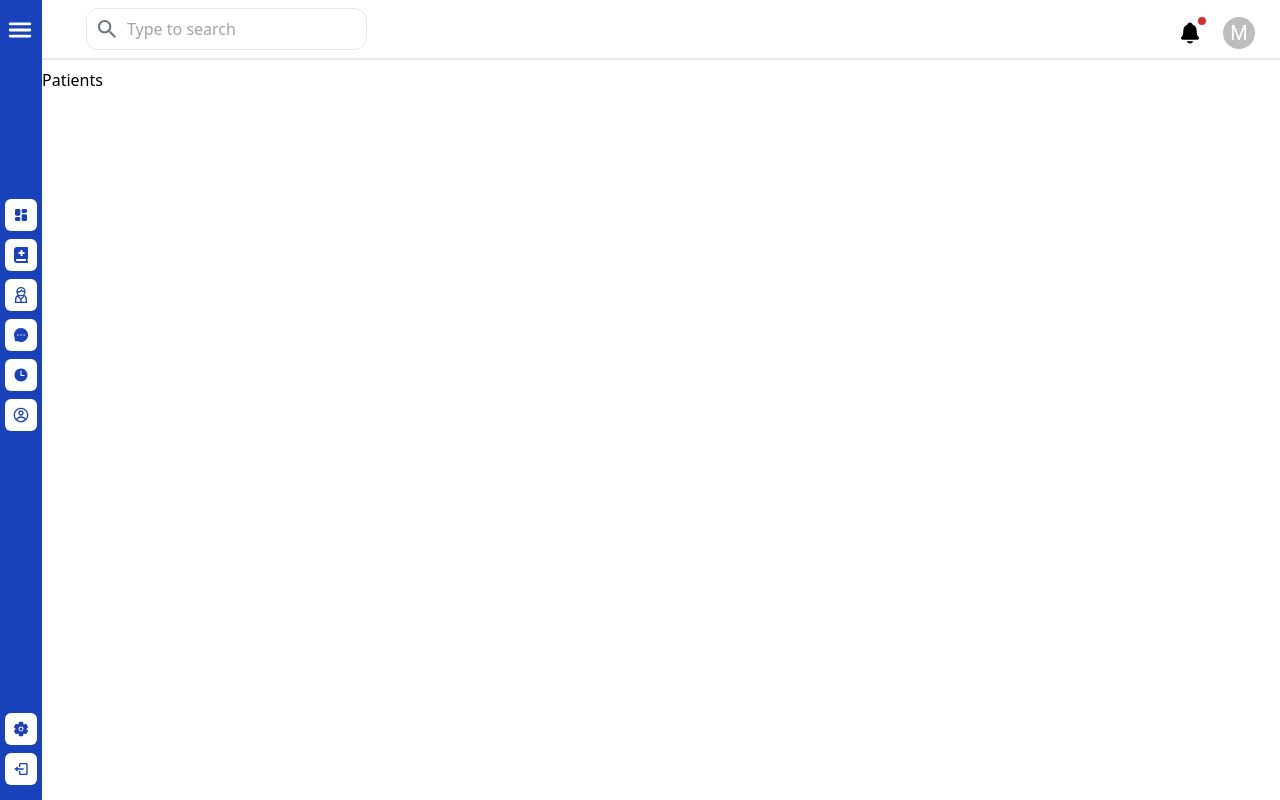
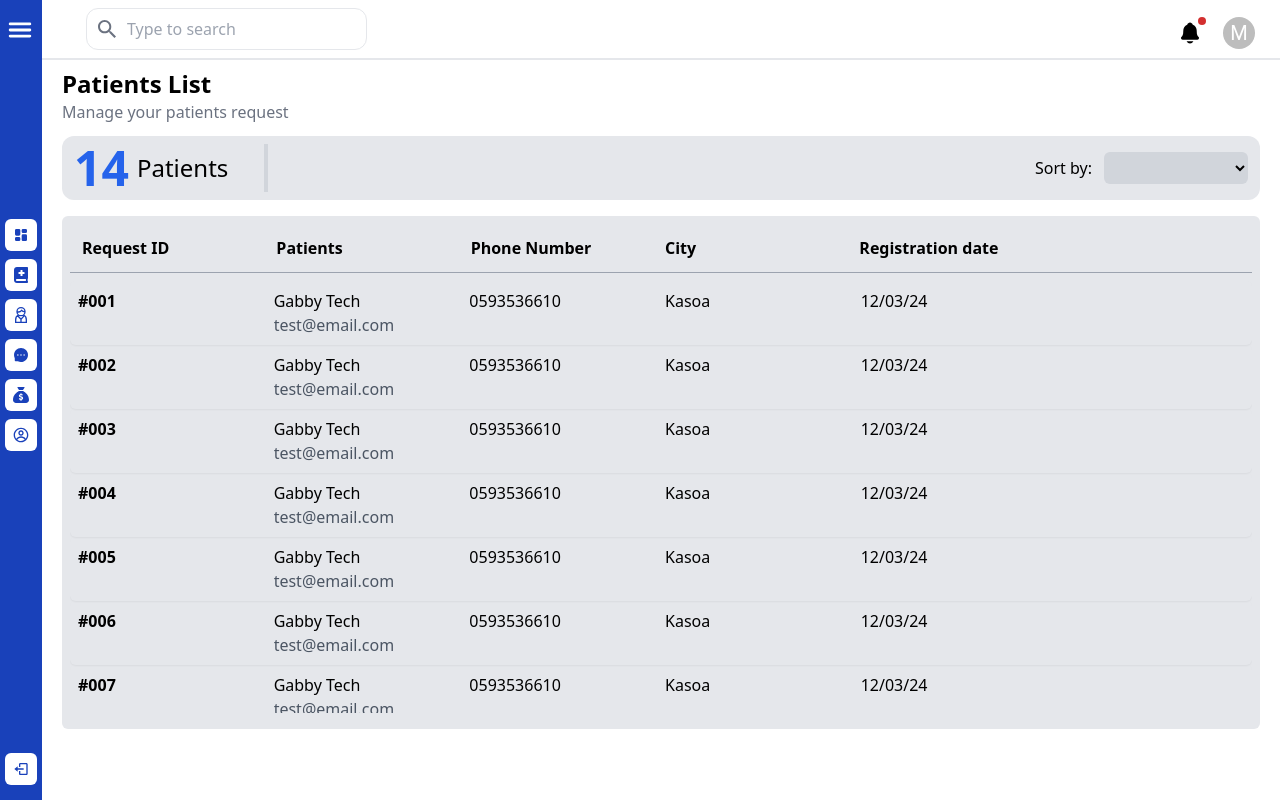
Before and after one commit to Knuth-DeVs/frontend-blugle, a React (Vite) app: page /doctor/patients in a window 1280 px wide. Built offline with nearby package versions, Linux system fonts and the light colour scheme.

Commit message:
feat(Dashboard): Complete the patient's section of the doctors dashboard

```diff
--- a/src/components/Dashboard/Doctor/Dashboard.tsx
+++ b/src/components/Dashboard/Doctor/Dashboard.tsx
@@ -46,7 +46,7 @@ const Dashboard = () => {
             <p>Location</p>
             <p>Status</p>
         </div>
-        <div className="overflow-y-auto h-[195px] lg:h-[230px] scrollbar">
+        <div className="overflow-y-auto h-[195px] lg:h-[230px]">
         {
                 request.map((item, id) => {
                     return(
--- a/src/components/Dashboard/Doctor/DocAppointment.tsx
+++ b/src/components/Dashboard/Doctor/DocAppointment.tsx
@@ -27,7 +27,7 @@ const Appointment: React.FC = () => {
         {
           data.map((item, id) => {
             return(
-              <div key={id} className='grid grid-cols-7 gap-2 mx-2 md:mx-6 md:p-3 border my-2 rounded-md shadow-sm'>
+              <div key={id} className='grid grid-cols-7 gap-2 mx-2 md:mx-6 md:p-3 border my-2 rounded-md shadow-sm bg-gray-200'>
                 <p className='font-bold'>#{item.id}</p>
                 <div>
                   <p>{item.name}</p>
--- a/src/components/Dashboard/Doctor/Patients.tsx
+++ b/src/components/Dashboard/Doctor/Patients.tsx
@@ -1,9 +1,68 @@
 import React from 'react'
 
+
+const data = [
+  {id: "001", name: "Gabby Tech", email: "test@email.com", contact: "0593536610", location: "Kasoa", regDate: "12/03/24"},
+  {id: "002", name: "Gabby Tech", email: "test@email.com", contact: "0593536610", location: "Kasoa", regDate: "12/03/24"},
+  {id: "003", name: "Gabby Tech", email: "test@email.com", contact: "0593536610", location: "Kasoa", regDate: "12/03/24"},
+  {id: "004", name: "Gabby Tech", email: "test@email.com", contact: "0593536610", location: "Kasoa", regDate: "12/03/24"},
+  {id: "005", name: "Gabby Tech", email: "test@email.com", contact: "0593536610", location: "Kasoa", regDate: "12/03/24"},
+  {id: "006", name: "Gabby Tech", email: "test@email.com", contact: "0593536610", location: "Kasoa", regDate: "12/03/24"},
+  {id: "007", name: "Gabby Tech", email: "test@email.com", contact: "0593536610", location: "Kasoa", regDate: "12/03/24"},
+  {id: "008", name: "Gabby Tech", email: "test@email.com", contact: "0593536610", location: "Kasoa", regDate: "12/03/24"},
+  {id: "009", name: "Gabby Tech", email: "test@email.com", contact: "0593536610", location: "Kasoa", regDate: "12/03/24"},
+]
 const Patients: React.FC = () => {
   return (
-    <div className='flex flex-row'>
-        Patients
+    <div className='mx-5'>
+        <div className=''>
+          <p className='text-2xl font-bold'>Patients List</p>
+          <p className='text-gray-500'>Manage your patients request</p>
+        </div>
+        <div className='bg-gray-200 rounded-xl h-16 my-3 flex items-center justify-between px-3'>
+          <div className='flex items-center gap-2'>
+            <p className='text-5xl text-blue-600 font-bold'>14</p>
+            <p className='text-2xl'>Patients</p>
+            <div className='h-12 w-1 bg-gray-300 ml-7'/>
+          </div>
+          <div className='flex items-center gap-3'>
+            <label htmlFor="sort">Sort by:</label>
+            <select name="sort" id="" className='bg-gray-300 w-36 rounded-md h-8 outline-none'>
+              <option value="name"></option>
+              <option value="name">Patient ID</option>
+              <option value="name">City</option>
+              <option value="name">Name</option>
+            </select>
+          </div>
+        </div>
+        <div className='mt-4 bg-gray-200 p-2 rounded-md'>
+          <div className='grid grid-cols-6 gap-2 p-3 font-semibold border-b border-gray-400'>
+            <p>Request ID</p>
+            <p>Patients</p>
+            <p>Phone Number</p>
+            <p>City</p>
+            <p>Registration date</p>
+          </div>
+          <div className='my-2 overflow-y-auto h-[54vh]'>
+        {
+          data.map((item, id) => {
+            return(
+              <div key={id} className='grid grid-cols-6 gap-2 p-2 rounded-md shadow-sm'>
+                <p className='font-bold'>#{item.id}</p>
+                <div>
+                  <p>{item.name}</p>
+                  <p className='text-gray-600'>{item.email}</p>
+                </div>
+                <p>{item.contact}</p>
+                <p>{item.location}</p>
+                <p>{item.regDate}</p>
+                <div></div>
+              </div>
+            )
+          })
+        }
+      </div>
+        </div>
     </div>
   )
 }
--- a/src/components/Dashboard/Drawer.tsx
+++ b/src/components/Dashboard/Drawer.tsx
@@ -1,5 +1,5 @@
 import { useState } from 'react'
-import { IoMenu, IoSettings, IoTimeSharp } from "react-icons/io5";
+import { IoMenu } from "react-icons/io5";
 import { TbLayoutDashboardFilled } from 'react-icons/tb';
 import { FaBookMedical } from 'react-icons/fa';
 import { GrUserManager } from 'react-icons/gr';
@@ -7,6 +7,7 @@ import { AiFillMessage } from 'react-icons/ai';
 import { CgProfile } from 'react-icons/cg';
 import { BiLogOut } from 'react-icons/bi';
 import { Link } from 'react-router-dom';
+import { FaSackDollar } from 'react-icons/fa6';
 
 
 const Sidebar = () => {
@@ -46,8 +47,8 @@ const Sidebar = () => {
             </Link>
             <Link to="/doctor/schedule">
               <div className="bg-white px-2 py-2 rounded-md text-navlinks active:bg-navlinks active:text-white cursor-pointer flex items-center gap-2">
-                <IoTimeSharp />
-                {extend ? <p className='hidden md:block'>Schedule</p> : null}
+                <FaSackDollar />
+                {extend ? <p className='hidden md:block'>Payments</p> : null}
               </div>
             </Link>
             <Link to="/doctor/profile">
@@ -59,10 +60,6 @@ const Sidebar = () => {
           </div>
           </div>
           <div className='flex flex-col items-center gap-2'>
-              <div className="bg-white px-2 py-2 rounded-md text-navlinks active:bg-navlinks active:text-white cursor-pointer flex items-center gap-2">
-                <IoSettings />
-                {extend ? <p className='hidden md:block'>Settings</p> : null}
-              </div>
               <Link to="/login">
                 <div className="bg-white px-2 py-2 rounded-md text-navlinks active:bg-navlinks active:text-white cursor-pointer flex items-center gap-2">
                   <BiLogOut />
--- a/src/components/Sign Up/SignupDisplay.tsx
+++ b/src/components/Sign Up/SignupDisplay.tsx
@@ -3,7 +3,7 @@ import Cartoon from '../../assets/cartton2.png'
 
 const SignupDisplay: React.FC = () => {
   return (
-    <div className='bg-[rgb(49,111,246)] h-full w-[550px] rounded-tl-3xl rounded-bl-3xl '>
+    <div className='bg-[rgb(49,111,246)] h-[100vh] w-[550px] rounded-tl-3xl rounded-bl-3xl '>
         <div className='text-center pt-6'>
             <h2 className='text-3xl font-bold text-white'>SIGN UP</h2>
             <h2 className='text-lg text-white'>Please provide your credentials</h2>
--- a/src/pages/SignUp.tsx
+++ b/src/pages/SignUp.tsx
@@ -7,6 +7,8 @@ const SignUp: React.FC = () => {
   useEffect(()=> {
     document.title = "Blugle - Sign Up"
   })
+
+
   return (
     <div className='flex md:flex-row md:items-center md:justify-between overflow-hidden'>
       <div>
```
